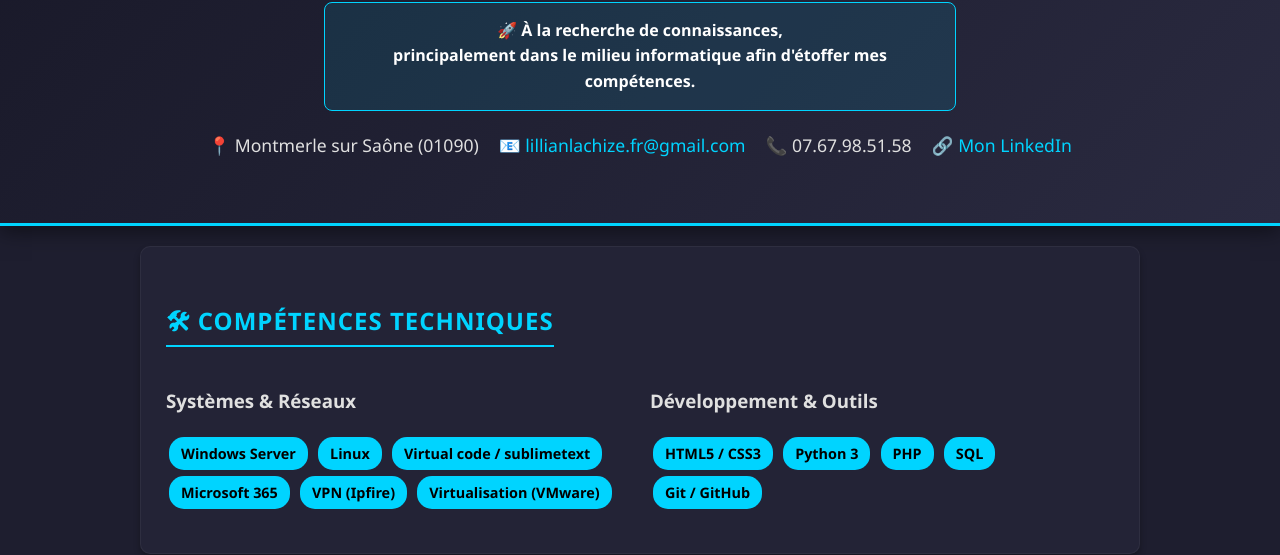
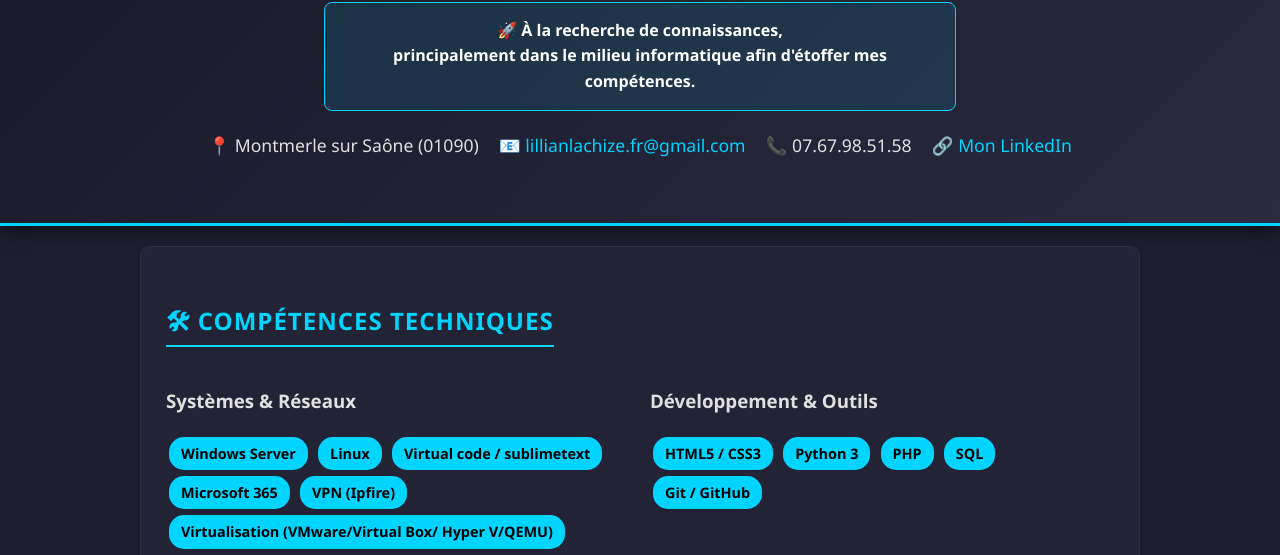
Before and after one commit to lillianlachize/portfolio, a plain HTML site: page index.html in a window 1280 px wide. Shown: the part 397-952 px from the top of the page. Drawn offline with Linux system fonts and the light colour scheme.

Commit message:
V8 comme la voiture

```diff
--- a/index.html
+++ b/index.html
@@ -42,7 +42,7 @@
                         <span class="skill-tag">Virtual code / sublimetext </span>
                         <span class="skill-tag">Microsoft 365</span>
                         <span class="skill-tag">VPN (Ipfire)</span>
-                        <span class="skill-tag">Virtualisation (VMware)</span>
+                        <span class="skill-tag">Virtualisation (VMware/Virtual Box/ Hyper V/QEMU)</span>
                     </p>
                 </div>
                 <div>
```
